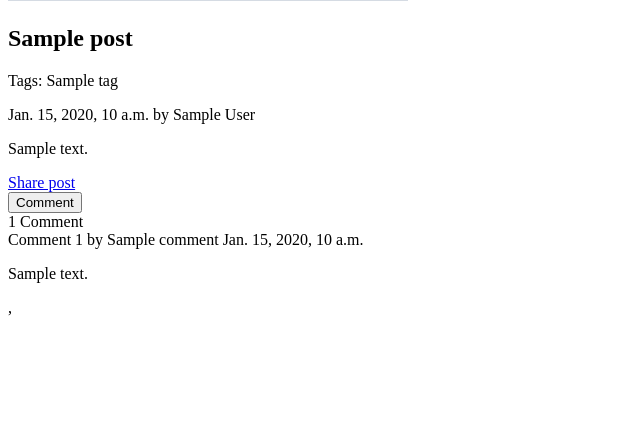
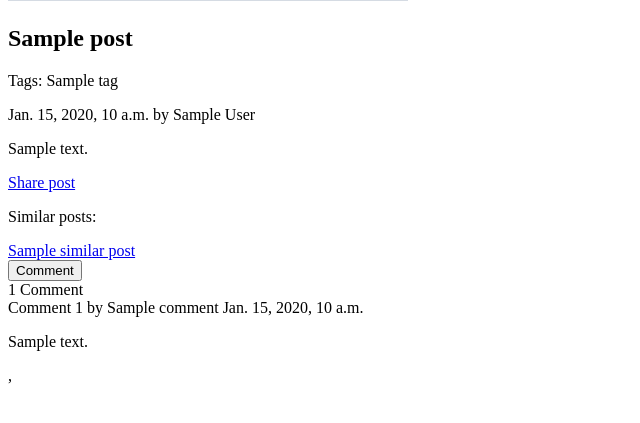
Before and after one commit to bunker-pilot/django-projects-book, a Django app: template my_site/blog/templates/blog/post_detail.html in a window 1280 px wide. Shown: the part 325-748 px from the top of the page, without its empty margins (0-640 px from the left). Run offline with Django 5.2, Linux system fonts and the light colour scheme; the template is opened without the code that fills it: most values are stand-ins (such as "Sample title", 1, 10 or a date in 2020); grey boxes marked "Sample" are stand-in pictures.

Commit message:
1: added similar tags

```diff
--- a/my_site/blog/templates/blog/home.html
+++ b/my_site/blog/templates/blog/home.html
@@ -15,5 +15,6 @@
             {{post.published}} by {{post.author}}
          </p>
          {{post.content|truncatewords:30|linebreaks}}
+         <p>{{post.tags.all|join:", "}}</p>
     {% endfor %}
 {% endblock content %}
--- a/my_site/blog/templates/blog/post_detail.html
+++ b/my_site/blog/templates/blog/post_detail.html
@@ -11,6 +11,12 @@
         </p>
     {{post.content|linebreaks}}
     <a href="{% url "blog:share_post" post.id %}">Share post</a>
+    <p>Similar posts:</p>
+    {% for p  in similar_posts %}
+        <a href = "{% url "p.get_absolute_url" %}">{{p.title}}</a>
+    {%empty%}
+        <p>No similar posts sadge </p>
+    {% endfor %}
     <form method="POST">
         {% csrf_token %}
         {% for field in form %}
--- a/my_site/blog/urls.py
+++ b/my_site/blog/urls.py
@@ -5,10 +5,10 @@ app_name= "blog"
 urlpatterns = [
     path("" , views.Home.as_view() , name = "hoome"),
     path("all_posts/" ,views.Posts.as_view() ,name = "all_posts"),
+    path("tag/<slug:tag_slug>/" ,views.Posts.as_view() , name="posts_by_tags"),
     path("<int:year>/<int:month>/<int:day>/<slug:slug>" , views.PostDetail.as_view(), name ="post_detail"),
     path("<int:id>/" , views.just_get_it , name = "justgetit"),
     path("<int:id>/share-post/" , views.SharePost.as_view() , name = "share_post"),
-    path("tag/<slug:tag_slug>/" ,views.Posts.as_view() , name="posts_by_tags")
 ]
 
 #task = learn how to use the custom model manager with Class based views, and make a "all blogs" page
```
Also changed, not shown: my_site/blog/views.py (+9 -1 lines).
